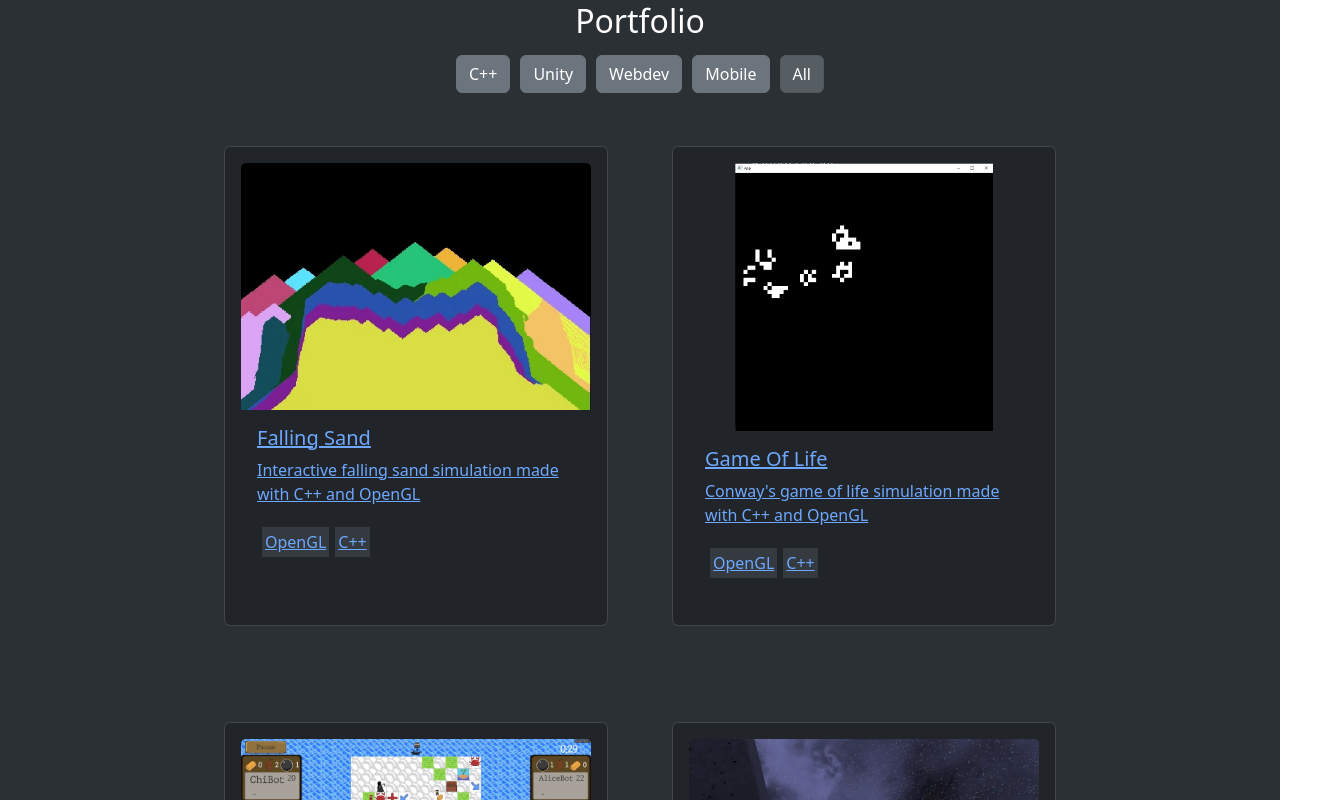
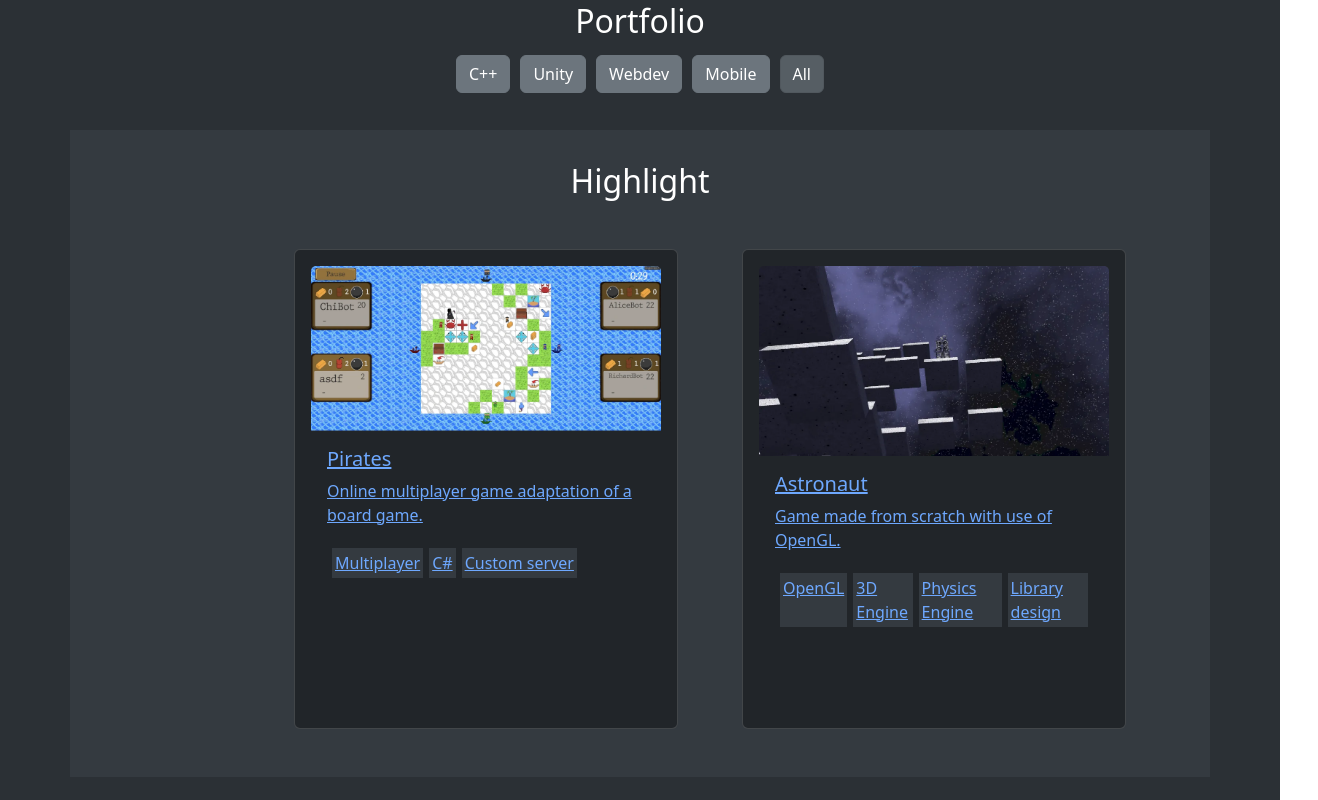
Before and after one commit to CodeForBeauty/Presonal, a React (Vite) app: page / in a window 1280 px wide. Shown: the part 280-1080 px from the top of the page, 1318 px wide, since content can reach past the window. Built offline with nearby package versions, Linux system fonts and the light colour scheme.

Commit message:
Project highlight added

```diff
--- a/src/components/About.tsx
+++ b/src/components/About.tsx
@@ -1,15 +1,5 @@
 import { Container } from 'react-bootstrap'
 import type { CSSProperties } from 'react'
-
-const Skill = ({name} : {name: string}) => {
-  const style: CSSProperties = {
-    padding: '10px',
-    width: 'fit-content',
-    borderRadius: '10px',
-    margin: '5px',
-  }
-  return <span className='bg-body-tertiary' style={style}>{name}</span>
-}
 
 const About = () => {
   const style: CSSProperties = {
--- a/src/components/Portfolio.tsx
+++ b/src/components/Portfolio.tsx
@@ -93,6 +93,25 @@ const Portfolio = () => {
           )
         })}
       </Container>
+      <Container className='bg-body-secondary' style={{padding: "2rem", marginTop: "2rem"}}>
+        <h2 style={{justifySelf: "center"}} >Highlight</h2>
+        <Container style={style}>
+          {projects
+            .filter((el) => el.isHighlight)
+            .map((project) => {
+              return (
+                <PortfolioProject
+                key={project.id}
+                name={project.name}
+                desc={project.description}
+                media={project.media}
+                id={project.id}
+                workedOn={project.workedOn}
+                />
+              )
+            })}
+        </Container>
+      </Container>
       <Container style={style}>
         {projects
           .filter((el) => field === 'All' || fieldsList[el.field] == field)
--- a/src/projects.tsx
+++ b/src/projects.tsx
@@ -22,6 +22,7 @@ interface Project {
   workedOn: string[]
   moreDesc: JSX.Element
   field: number
+  isHighlight: boolean
 }
 export const projects: Project[] = [
   {
@@ -40,6 +41,7 @@ export const projects: Project[] = [
     ),
     workedOn: ['OpenGL', 'C++'],
     field: projectFields.Cpp,
+    isHighlight: false,
   },
   {
     id: 1,
@@ -57,6 +59,7 @@ export const projects: Project[] = [
     ),
     workedOn: ['OpenGL', 'C++'],
     field: projectFields.Cpp,
+    isHighlight: false,
   },
   {
     id: 2,
@@ -77,6 +80,7 @@ export const projects: Project[] = [
     ),
     workedOn: ['Multiplayer', 'C#', 'Custom server'],
     field: projectFields.Unity,
+    isHighlight: true,
   },
   {
     id: 3,
@@ -100,6 +104,7 @@ export const projects: Project[] = [
     ),
     workedOn: ['OpenGL', '3D Engine', 'Physics Engine', 'Library design'],
     field: projectFields.Cpp,
+    isHighlight: true,
   },
   {
     id: 4,
@@ -125,6 +130,7 @@ export const projects: Project[] = [
     ),
     workedOn: ['React'],
     field: projectFields.Webdev,
+    isHighlight: false,
   },
   {
     id: 5,
@@ -146,6 +152,7 @@ export const projects: Project[] = [
     ),
     workedOn: ['React Native'],
     field: projectFields.Mobile,
+    isHighlight: false,
   },
   {
     id: 6,
@@ -168,6 +175,7 @@ export const projects: Project[] = [
     ),
     workedOn: ['React', 'Express'],
     field: projectFields.Webdev,
+    isHighlight: false,
   },
   {
     id: 7,
@@ -189,6 +197,7 @@ export const projects: Project[] = [
     ),
     workedOn: ['React', 'Nest.js', 'PostgreSQL'],
     field: projectFields.Webdev,
+    isHighlight: false,
   },
   {
     id: 8,
@@ -206,6 +215,7 @@ export const projects: Project[] = [
     ),
     workedOn: ['Unity', 'Mobile'],
     field: projectFields.Unity,
+    isHighlight: false,
   },
   {
     id: 9,
@@ -223,6 +233,7 @@ export const projects: Project[] = [
     ),
     workedOn: ['Unity', 'Mobile'],
     field: projectFields.Unity,
+    isHighlight: false,
   },
   {
     id: 10,
@@ -240,6 +251,7 @@ export const projects: Project[] = [
     ),
     workedOn: ['Unity', 'Webgame'],
     field: projectFields.Unity,
+    isHighlight: false,
   },
   {
     id: 11,
@@ -257,5 +269,6 @@ export const projects: Project[] = [
     ),
     workedOn: ['Unity'],
     field: projectFields.Unity,
+    isHighlight: false,
   },
 ]
```
